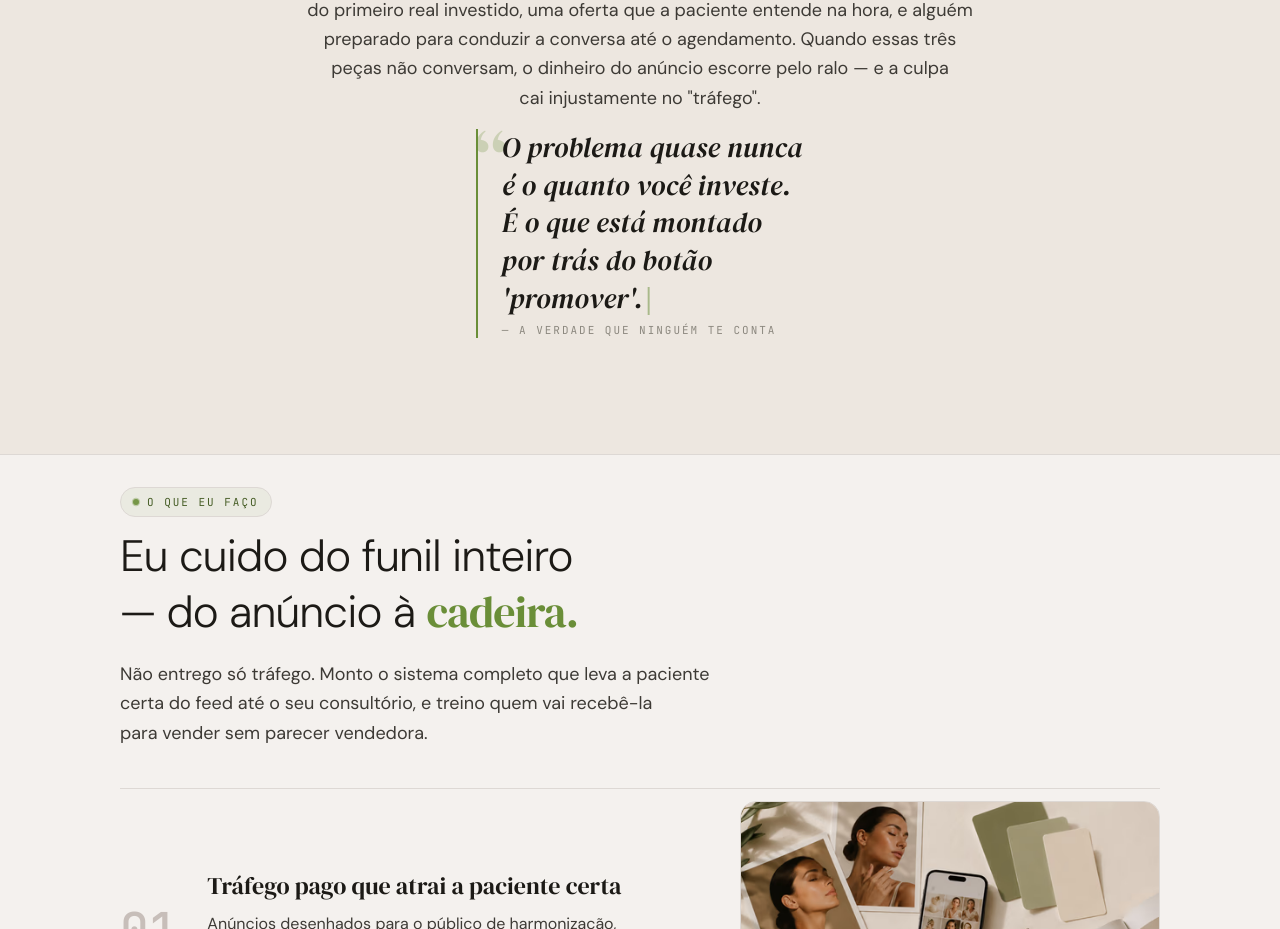
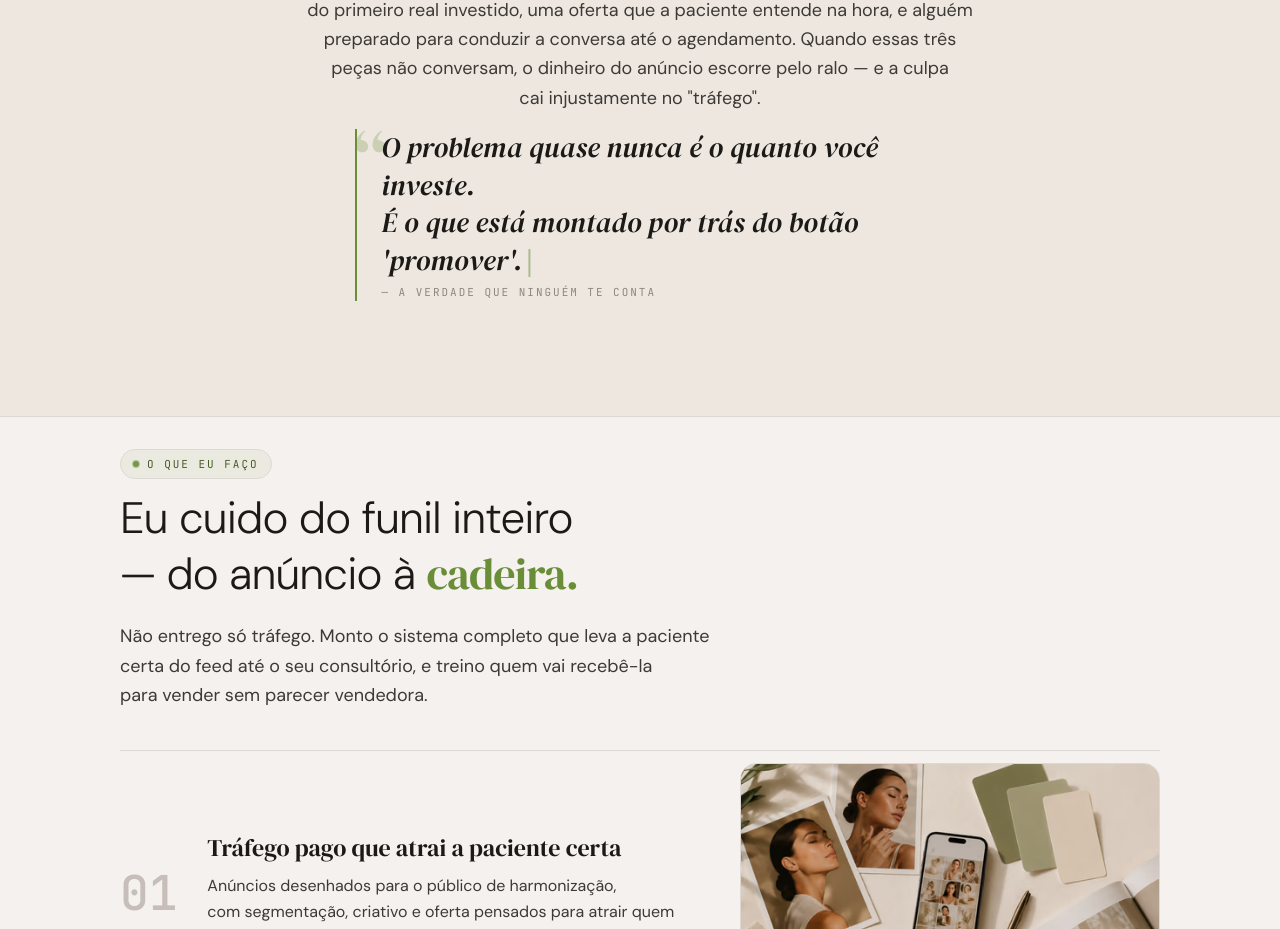
Before and after one commit to devbrenobastos/lp.monikealves, a React (Vite) app: page / in a window 1280 px wide. Shown: the part 1880-2809 px from the top of the page. Built offline with nearby package versions, Linux system fonts and the light colour scheme.

Commit message:
style: make Virada quote wider and split on 2 lines exactly

```diff
--- a/src/sections/Virada.tsx
+++ b/src/sections/Virada.tsx
@@ -28,11 +28,11 @@ export const Virada: React.FC = () => {
           </p>
         </div>
 
-        <div className="reveal-item max-w-[30ch] mx-auto flex flex-col items-start text-left border-l-2 border-l-olive pl-6 relative">
+        <div className="reveal-item max-w-[52ch] mx-auto flex flex-col items-start text-left border-l-2 border-l-olive pl-6 relative">
           <span className="absolute -top-8 -left-4 font-serif text-[80px] text-olive opacity-25 leading-none select-none">“</span>
 
-          <blockquote className="font-serif text-[28px] text-ink italic leading-[1.35] tracking-[0.01em]">
-            <Typewriter text="O problema quase nunca é o quanto você investe. É o que está montado por trás do botão 'promover'." />
+          <blockquote className="font-serif text-[28px] text-ink italic leading-[1.35] tracking-[0.01em] whitespace-pre-line">
+            <Typewriter text={"O problema quase nunca é o quanto você investe.\nÉ o que está montado por trás do botão 'promover'."} />
           </blockquote>
 
           <cite className="not-italic font-mono text-[11px] tracking-[0.18em] text-ink-3 uppercase mt-4 block">
```
